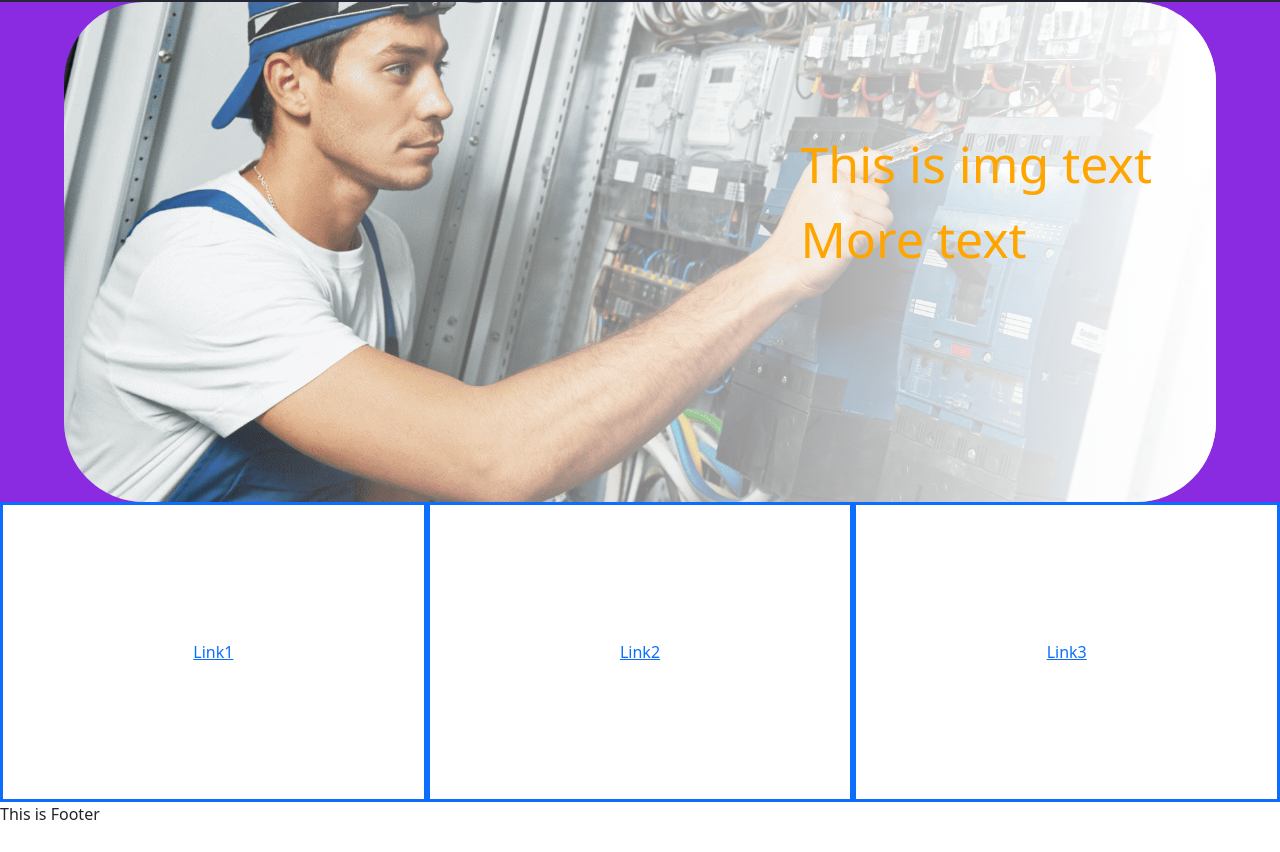
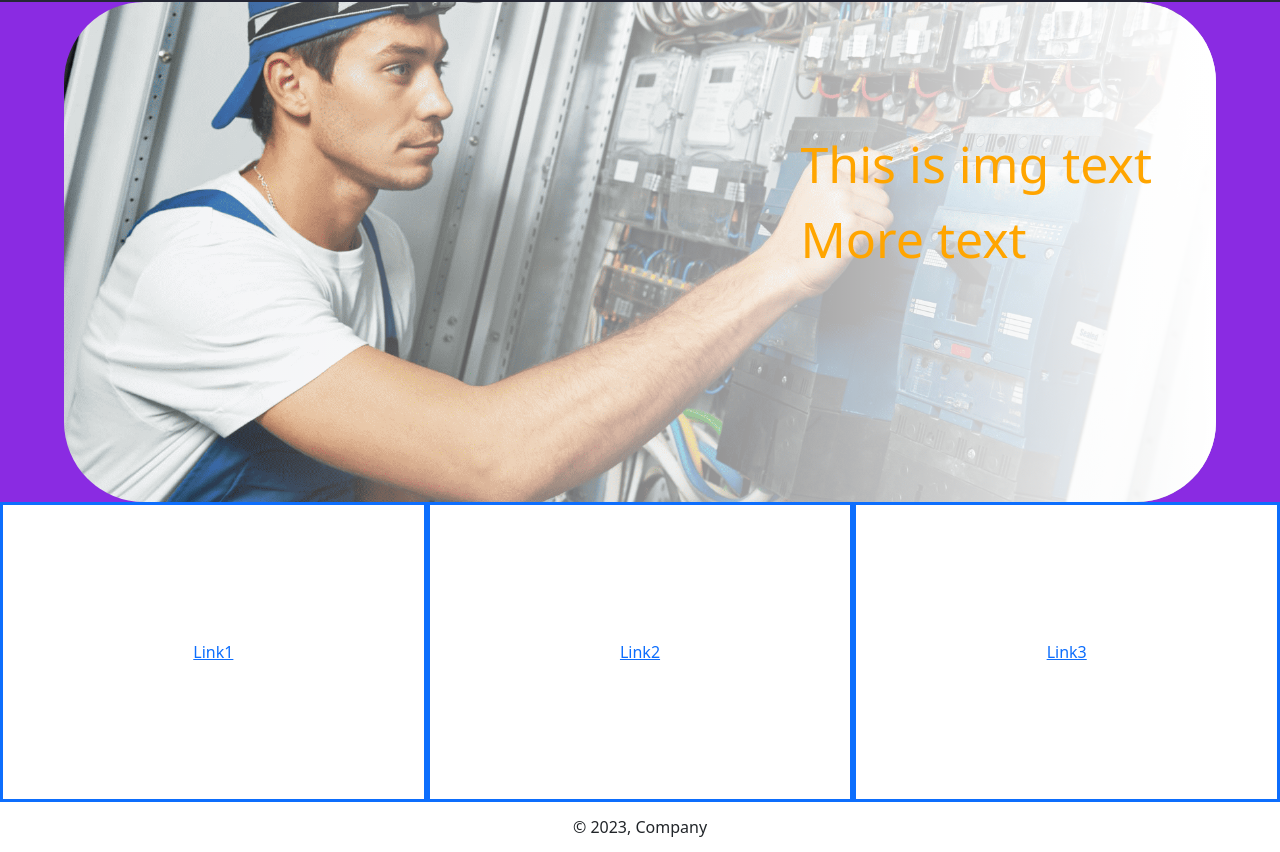
Before and after one commit to fceja/Landing_proj, a React (Create React App) app: page / in a window 1280 px wide. Shown: the part 278-1130 px from the top of the page. Before the commit the page ends 1104 px from the top, so only its background shows below. Built offline with nearby package versions, Linux system fonts and the light colour scheme.

Commit message:
update footer year to be dynamic, add css

```diff
--- a/src/components/Footer.jsx
+++ b/src/components/Footer.jsx
@@ -1,5 +1,9 @@
-export default function Footer () {
-    return (
-        <footer>This is Footer</footer>
-    )
+import "../css/components/Footer.css";
+
+export default function Footer() {
+  const currentDate = new Date();
+  const year = currentDate.toLocaleDateString(undefined, { year: "numeric" });
+  console.log(year);
+
+  return <footer>&copy; {year}, Company</footer>;
 }
--- /dev/null
+++ b/src/css/components/Footer.css
@@ -0,0 +1,7 @@
+footer {
+    display: flex;
+    justify-content: center;
+    align-items: center;
+    height: 50px;
+    width: 100%;
+}
```
